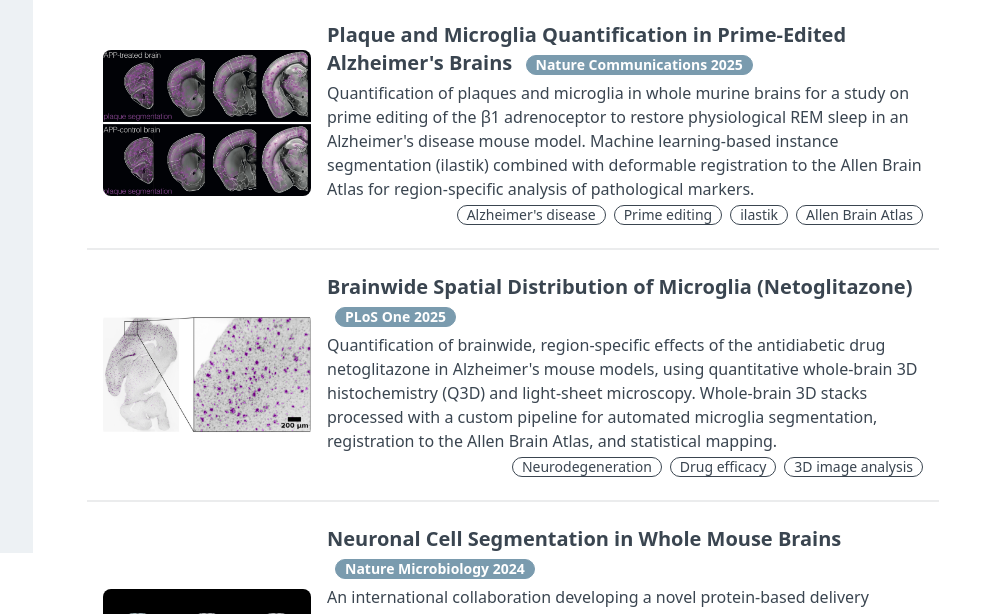
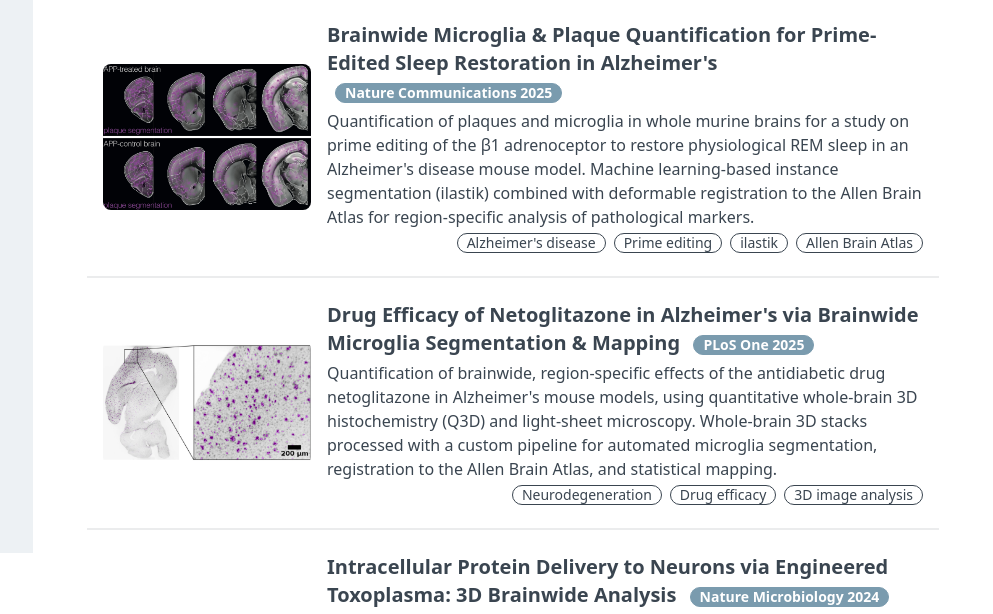
Before and after one commit to aecon/athenaeconomides.com, an Astro site: page /projects in a window 1280 px wide. Shown: the part 247-861 px from the top of the page, 287-1280 px from the left. Built offline with nearby package versions, Linux system fonts and the light colour scheme; Astro itself is replaced by a stand-in of ours.

Commit message:
update project card titles for neuroscience section

```diff
--- a/src/pages/projects.astro
+++ b/src/pages/projects.astro
@@ -16,7 +16,7 @@ import HorizontalCard from "../components/HorizontalCard.astro";
   <div class="text-2xl w-full font-bold mb-2">Neuroscience &amp; Brain Imaging</div>
 
   <HorizontalCard
-    title="Plaque and Microglia Quantification in Prime-Edited Alzheimer's Brains"
+    title="Brainwide Microglia & Plaque Quantification for Prime-Edited Sleep Restoration in Alzheimer's"
     img="/sleepbrains.jpg"
     desc="Quantification of plaques and microglia in whole murine brains for a study on prime editing of the β1 adrenoceptor to restore physiological REM sleep in an Alzheimer's disease mouse model. Machine learning-based instance segmentation (ilastik) combined with deformable registration to the Allen Brain Atlas for region-specific analysis of pathological markers."
     url="https://www.nature.com/articles/s41467-025-65964-w"
@@ -26,7 +26,7 @@ import HorizontalCard from "../components/HorizontalCard.astro";
   <div class="divider my-0"></div>
 
   <HorizontalCard
-    title="Brainwide Spatial Distribution of Microglia (Netoglitazone)"
+    title="Drug Efficacy of Netoglitazone in Alzheimer's via Brainwide Microglia Segmentation & Mapping"
     img="/Microglia_hr.jpg"
     desc="Quantification of brainwide, region-specific effects of the antidiabetic drug netoglitazone in Alzheimer's mouse models, using quantitative whole-brain 3D histochemistry (Q3D) and light-sheet microscopy. Whole-brain 3D stacks processed with a custom pipeline for automated microglia segmentation, registration to the Allen Brain Atlas, and statistical mapping."
     url="https://doi.org/10.1371/journal.pone.0309489"
@@ -36,7 +36,7 @@ import HorizontalCard from "../components/HorizontalCard.astro";
   <div class="divider my-0"></div>
 
   <HorizontalCard
-    title="Neuronal Cell Segmentation in Whole Mouse Brains"
+    title="Intracellular Protein Delivery to Neurons via Engineered Toxoplasma: 3D Brainwide Analysis"
     img="/avg_all_groups_hr.jpg"
     desc="An international collaboration developing a novel protein-based delivery system to the central nervous system using engineered Toxoplasma gondii secretion systems. 3D images of whole mouse-brain scans were used to quantify and map the brainwide spatial distribution of the delivered proteins, using light-sheet microscopy (mesoSPIM). Image processing was performed using a custom, in-house developed pipeline employing shared-memory parallelism, targeted for fast processing of large 3D image datasets."
     url="https://doi.org/10.1038/s41564-024-01750-6"
```
